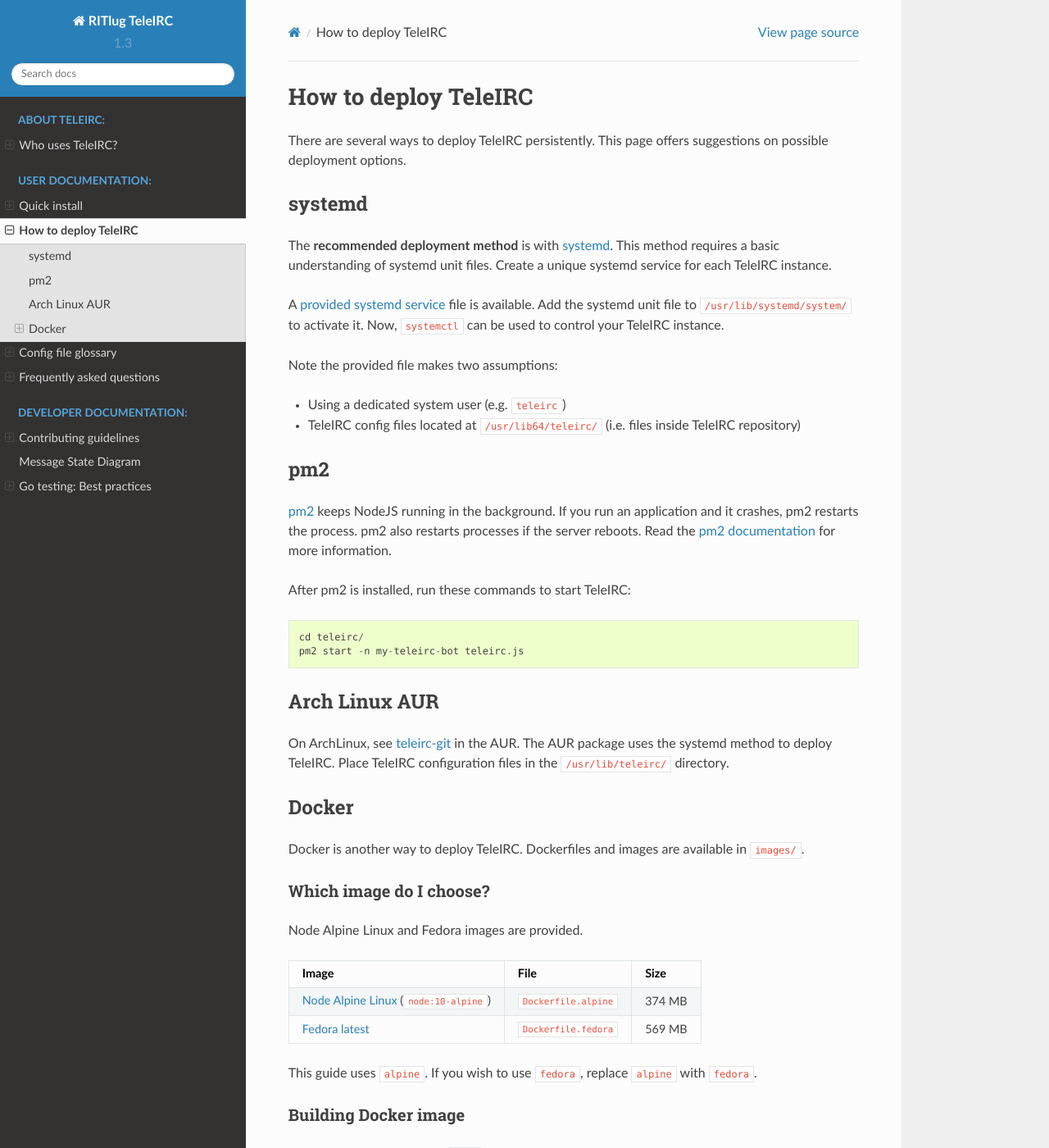
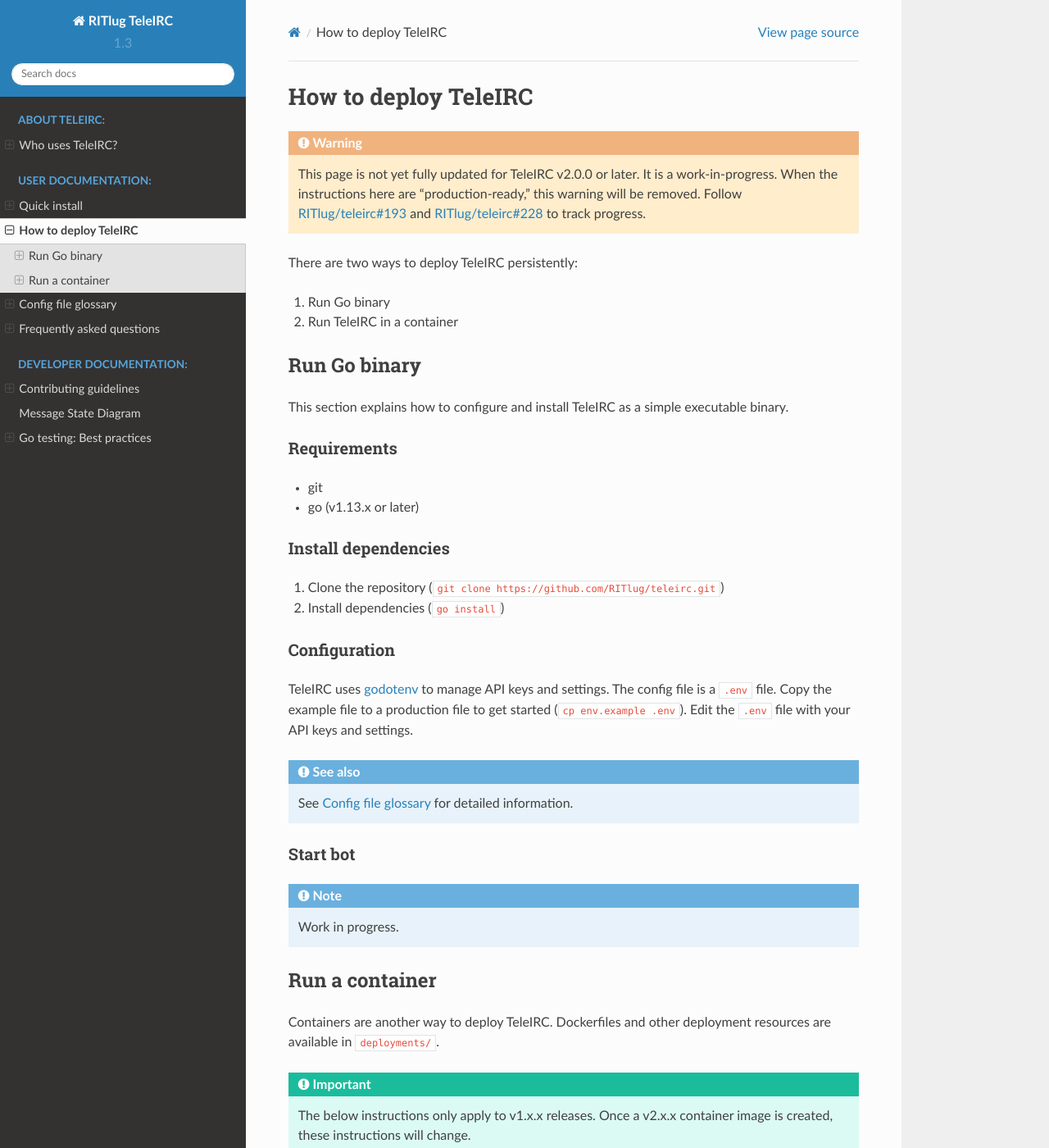
Before and after one commit to RITlug/teleirc, a Sphinx documentation site: the page built from docs/deploy-teleirc.rst, in a window 1280 px wide and 1400 px high. Shown: the whole window at 82% size. Built offline with Sphinx 7.4.7 and the Read the Docs theme 2.0.0, drawn with Linux system fonts in a browser that asks for light colours; formulas are drawn with MathJax 3; some of the changed text lies outside the part shown.

Commit message:
:black_nib: docs: Reflect initial v2.x.x changes (closes #278) (#279)
This commit makes a quick pass through all of our documentation to make
sure we clearly distinguish the project as a Go project, and not a Node
project. Some admonitions (i.e. `seealso::`, `note::`, `warning::`,
etc.) were added to mark some pages as works-in-progress, like our
deployment docs.

The contributor guidelines were also updated with basic guidance on how
to set up a developer environment for the Go project. Future docs PRs
will work on improving the things we have based on the v2.x.x changes.

Closes #278.

Signed-off-by: Justin W. Flory <git@jwf.io>

Co-authored-by: Tim Zabel <Tjzabel21@gmail.com>
Co-authored-by: kennedy <854543+kennedy@users.noreply.github.com>

```diff
--- a/docs/deploy-teleirc.rst
+++ b/docs/deploy-teleirc.rst
@@ -2,58 +2,62 @@
 How to deploy TeleIRC
 #####################
 
-There are several ways to deploy TeleIRC persistently.
-This page offers suggestions on possible deployment options.
+.. warning:: This page is not yet fully updated for TeleIRC v2.0.0 or later.
+   It is a work-in-progress.
+   When the instructions here are "production-ready," this warning will be removed.
+   Follow `RITlug/teleirc#193 <https://github.com/RITlug/teleirc/issues/193>`_ and `RITlug/teleirc#228 <https://github.com/RITlug/teleirc/issues/228>`_ to track progress.
+
+There are two ways to deploy TeleIRC persistently:
+
+#. Run Go binary
+#. Run TeleIRC in a container
 
 
-*******
-systemd
-*******
+*************
+Run Go binary
+*************
 
-The **recommended deployment method** is with `systemd <https://en.wikipedia.org/wiki/Systemd>`_.
-This method requires a basic understanding of systemd unit files.
-Create a unique systemd service for each TeleIRC instance.
+This section explains how to configure and install TeleIRC as a simple executable binary.
 
-A `provided systemd service <https://github.com/RITlug/teleirc/blob/master/misc/teleirc.service>`_ file is available.
-Add the systemd unit file to ``/usr/lib/systemd/system/`` to activate it.
-Now, ``systemctl`` can be used to control your TeleIRC instance.
+Requirements
+============
 
-Note the provided file makes two assumptions:
+- git
+- go (v1.13.x or later)
 
-- Using a dedicated system user (e.g. ``teleirc``)
-- TeleIRC config files located at ``/usr/lib64/teleirc/`` (i.e. files inside TeleIRC repository)
+Install dependencies
+====================
+
+#. Clone the repository (``git clone https://github.com/RITlug/teleirc.git``)
+#. Install dependencies (``go install``)
+
+Configuration
+=============
+
+TeleIRC uses `godotenv <https://github.com/joho/godotenv>`_ to manage API keys and settings.
+The config file is a ``.env`` file.
+Copy the example file to a production file to get started (``cp env.example .env``).
+Edit the ``.env`` file with your API keys and settings.
+
+.. seealso::
+
+   See :doc:`config-file-glossary` for detailed information.
+
+Start bot
+=========
+
+.. note:: Work in progress.
 
 
-***
-pm2
-***
+***************
+Run a container
+***************
 
-`pm2 <http://pm2.keymetrics.io/>`_ keeps NodeJS running in the background.
-If you run an application and it crashes, pm2 restarts the process.
-pm2 also restarts processes if the server reboots.
-Read the `pm2 documentation <http://pm2.keymetrics.io/docs/usage/quick-start/>`_ for more information.
+Containers are another way to deploy TeleIRC.
+Dockerfiles and other deployment resources are available in ``deployments/``.
 
-After pm2 is installed, run these commands to start TeleIRC::
-
-    cd teleirc/
-    pm2 start -n my-teleirc-bot teleirc.js
-
-
-**************
-Arch Linux AUR
-**************
-
-On ArchLinux, see `teleirc-git <https://aur.archlinux.org/packages/teleirc-git/>`_ in the AUR.
-The AUR package uses the systemd method to deploy TeleIRC.
-Place TeleIRC configuration files in the ``/usr/lib/teleirc/`` directory.
-
-
-******
-Docker
-******
-
-Docker is another way to deploy TeleIRC.
-Dockerfiles and images are available in ``images/``.
+.. important:: The below instructions only apply to v1.x.x releases.
+   Once a v2.x.x container image is created, these instructions will change.
 
 Which image do I choose?
 ========================
@@ -88,17 +92,3 @@
         -e IRC_BLACKLIST="CowSayBot,AnotherNickToIgnore" \
         -e TELEGRAM_CHAT_ID="-0000000000000" \
         teleirc
-
-Docker Compose
-==============
-
-Optionally, you may use `docker-compose <https://docs.docker.com/compose>`_.
-An `example compose file <https://github.com/RITlug/teleirc/blob/master/images/docker-compose.yml.example>`_ is provided.
-
-Run these commands to use Docker Compose:
-
-.. code-block:: bash
-
-    cp images/docker-compose.yml.example docker-compose.yml
-    cp env.example .env
-    docker-compose up -d teleirc
```
Also changed, not shown: docs/about/who-uses-teleirc.rst (+48 -25 lines), docs/config-file-glossary.rst (+11 -18 lines), docs/dev/contributing.md (+18 -18 lines), docs/index.rst (+4 -4 lines), docs/quick-install.rst (+11 -36 lines), 1 other file.
